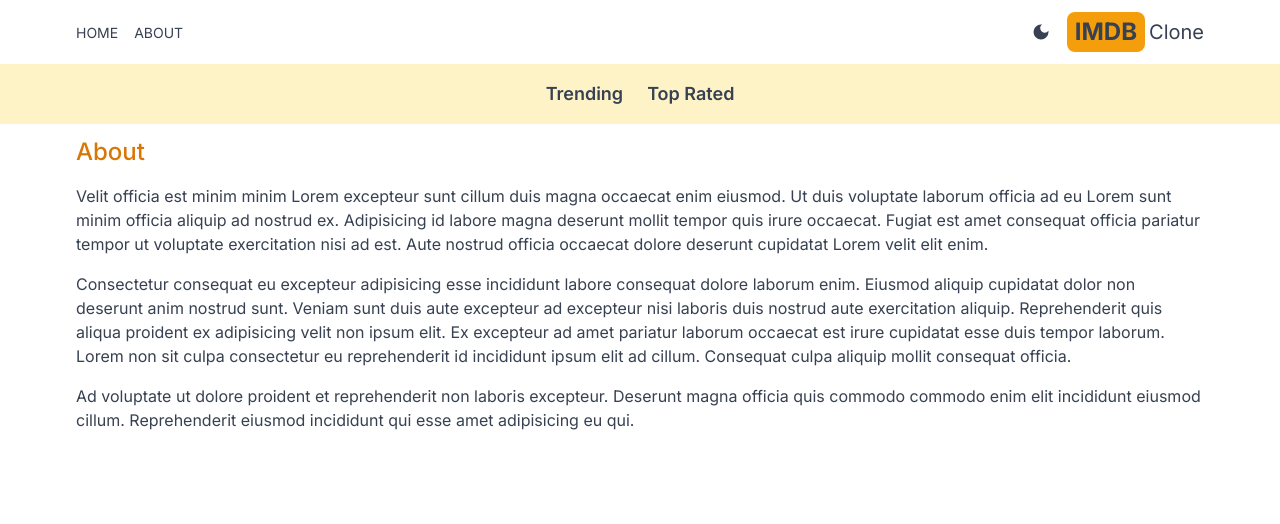
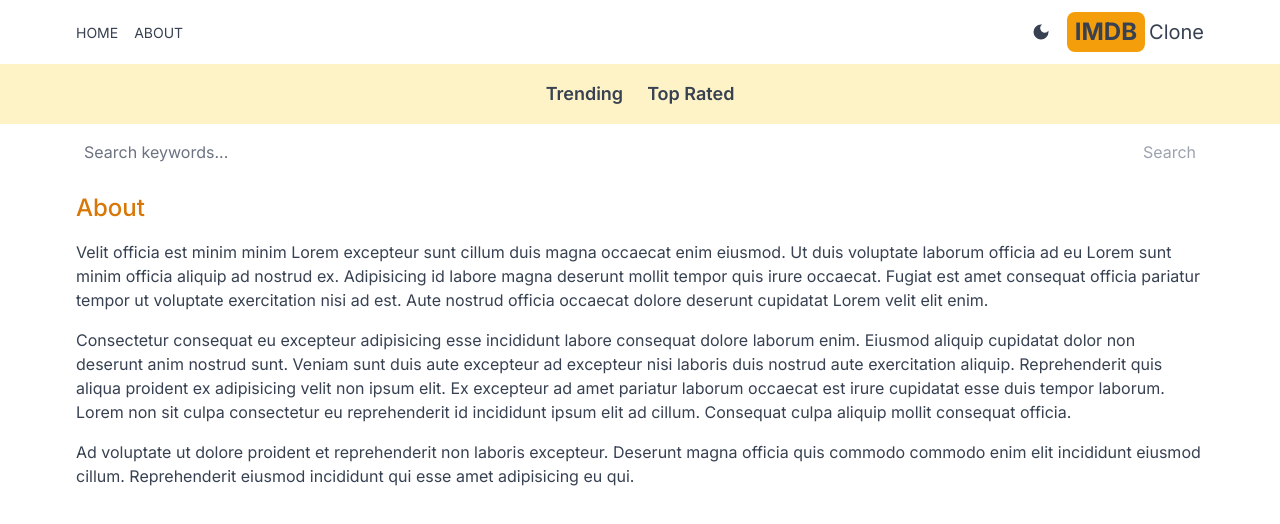
Before and after one commit to kanan88/imdb-next-clone, a Next.js app: page /about in a window 1280 px wide. Shown: the top 524 px of the page. Built offline with nearby package versions, Linux system fonts and the light colour scheme.

Commit message:
adding search box

```diff
--- a/src/app/layout.js
+++ b/src/app/layout.js
@@ -3,6 +3,7 @@
 import Header from "@/components/Header";
 import Providers from "./Providers";
 import Navbar from "@/components/Navbar";
+import SearchBox from "@/components/SearchBox";
 
 const inter = Inter({ subsets: ["latin"] });
 
@@ -18,6 +19,7 @@
         <Providers>
           <Header />
           <Navbar />
+          <SearchBox />
           {children}
         </Providers>
       </body>
--- /dev/null
+++ b/src/app/search/[searchTerm]/page.jsx
@@ -0,0 +1,18 @@
+import Results from "@/components/Results";
+
+export default async function SearchPage({ params }) {
+  const searchTerm = params.searchTerm;
+  const res = await fetch(
+    `https://api.themoviedb.org/3/search/movie?api_key=${process.env.API_KEY}&query=${searchTerm}&language=en-US&page=1&include_adult=false`
+  );
+  const data = await res.json();
+  const results = data.results;
+  return (
+    <div>
+      {results && results.length === 0 && (
+        <h1 className="text-center pt-6">No results found</h1>
+      )}
+      {results && <Results results={results} />}
+    </div>
+  );
+}
--- /dev/null
+++ b/src/components/SearchBox.jsx
@@ -0,0 +1,35 @@
+"use client";
+
+import { useRouter } from "next/navigation";
+import { useState } from "react";
+
+export default function SearchBox() {
+  const [search, setSearch] = useState("");
+  const router = useRouter();
+
+  const handleSubmit = (e) => {
+    e.preventDefault();
+    router.push(`/search/${search}`);
+  };
+
+  return (
+    <form
+      className="flex justify-between px-5 max-w-6xl mx-auto"
+      onSubmit={handleSubmit}
+    >
+      <input
+        type="text"
+        placeholder="Search keywords..."
+        className="w-full h-14 rounded-md placeholder-gray-500 outline-none bg-transparent flex-1"
+        value={search}
+        onChange={(e) => setSearch(e.target.value)}
+      />
+      <button
+        className="text-amber-600 disabled:text-gray-400 "
+        disabled={search === ""}
+      >
+        Search
+      </button>
+    </form>
+  );
+}
```
